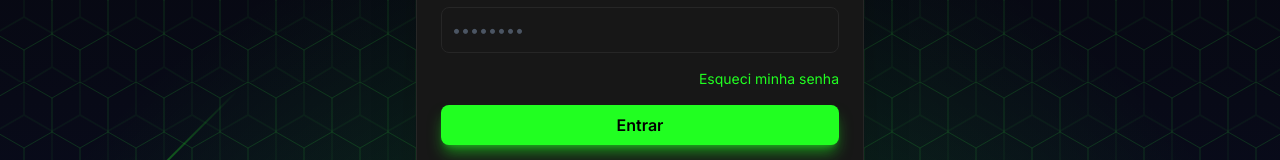
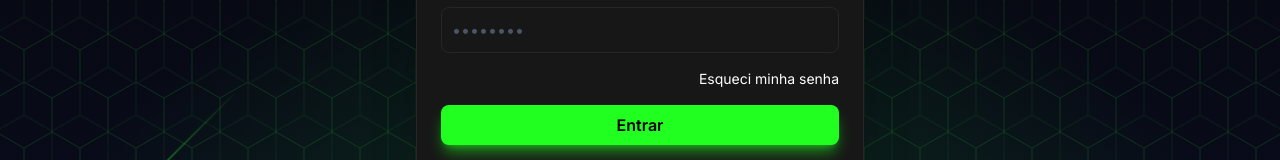
Before and after one commit to LypE-X/Arena-Clans-official, a Next.js app: page /auth in a window 1280 px wide. Shown: the part 408-568 px from the top of the page. Built offline with nearby package versions, Linux system fonts and the light colour scheme; no server answers.

Commit message:
fix forgot password

```diff
--- a/app/auth/page.tsx
+++ b/app/auth/page.tsx
@@ -230,15 +230,16 @@ const AuthPage = () => {
               required
             />
 
+            {mode === 'login' && (
               <div className="text-right text-sm mb-2">
                 <Link
                   href="/forgot-password"
-                className="text-[#21ff21] hover:underline"
+                  className="text-[white] hover:underline"
                 >
                   Esqueci minha senha
                 </Link>
               </div>
-
+            )}
             <Button
               type="submit"
               className="w-full !bg-[#21ff21] hover:!bg-[#16cc16] !text-black !shadow-[#21ff21]/50 !border-none"
```
Lines whose indentation alone changed are shown as unchanged.
